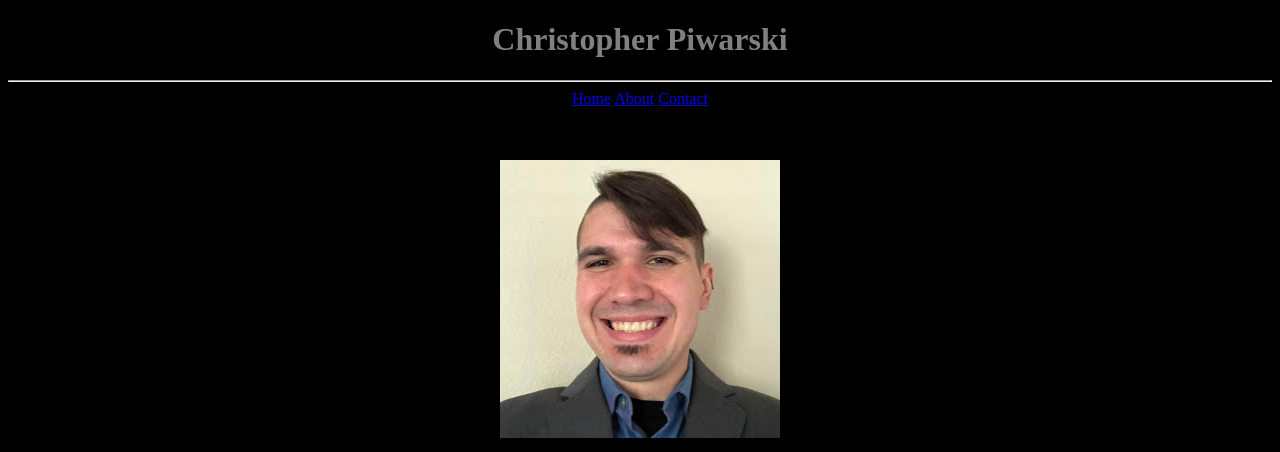
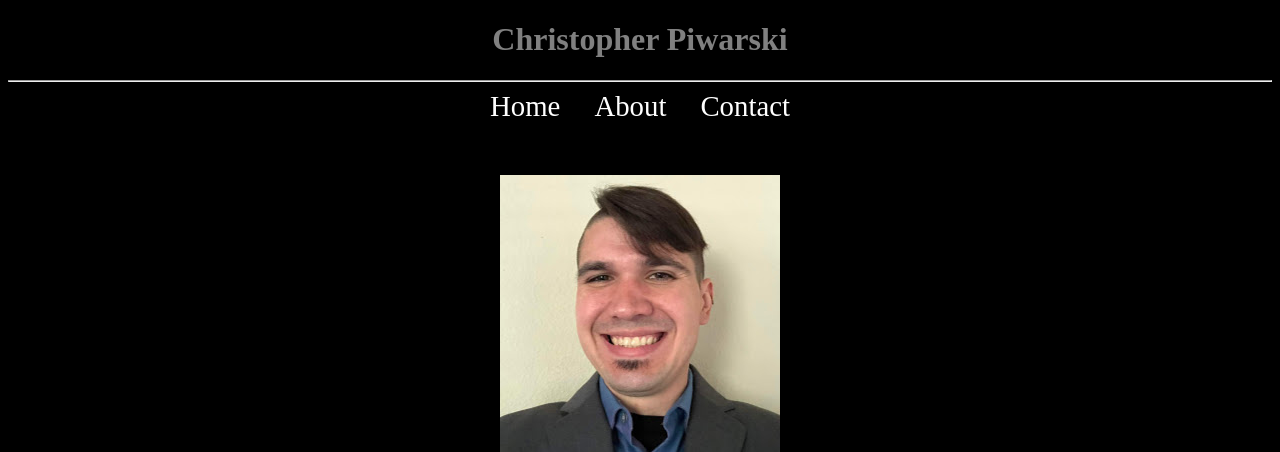
Before and after one commit to evilmurries/cst336-lab1, a PHP site: page / in a window 1280 px wide. Shown: the top 452 px of the page. Run offline with PHP 8.4, Linux system fonts and the light colour scheme.

Commit message:
nav update

```diff
--- a/css/styles.css
+++ b/css/styles.css
@@ -6,3 +6,11 @@ body {
 header, main, nav, footer {
     text-align: center;
 }
+
+nav a {
+    padding: 15px;
+    padding-bottom: 4px;
+    font-size: 1.8em;
+    text-decoration: none;
+    color: white
+}
```
